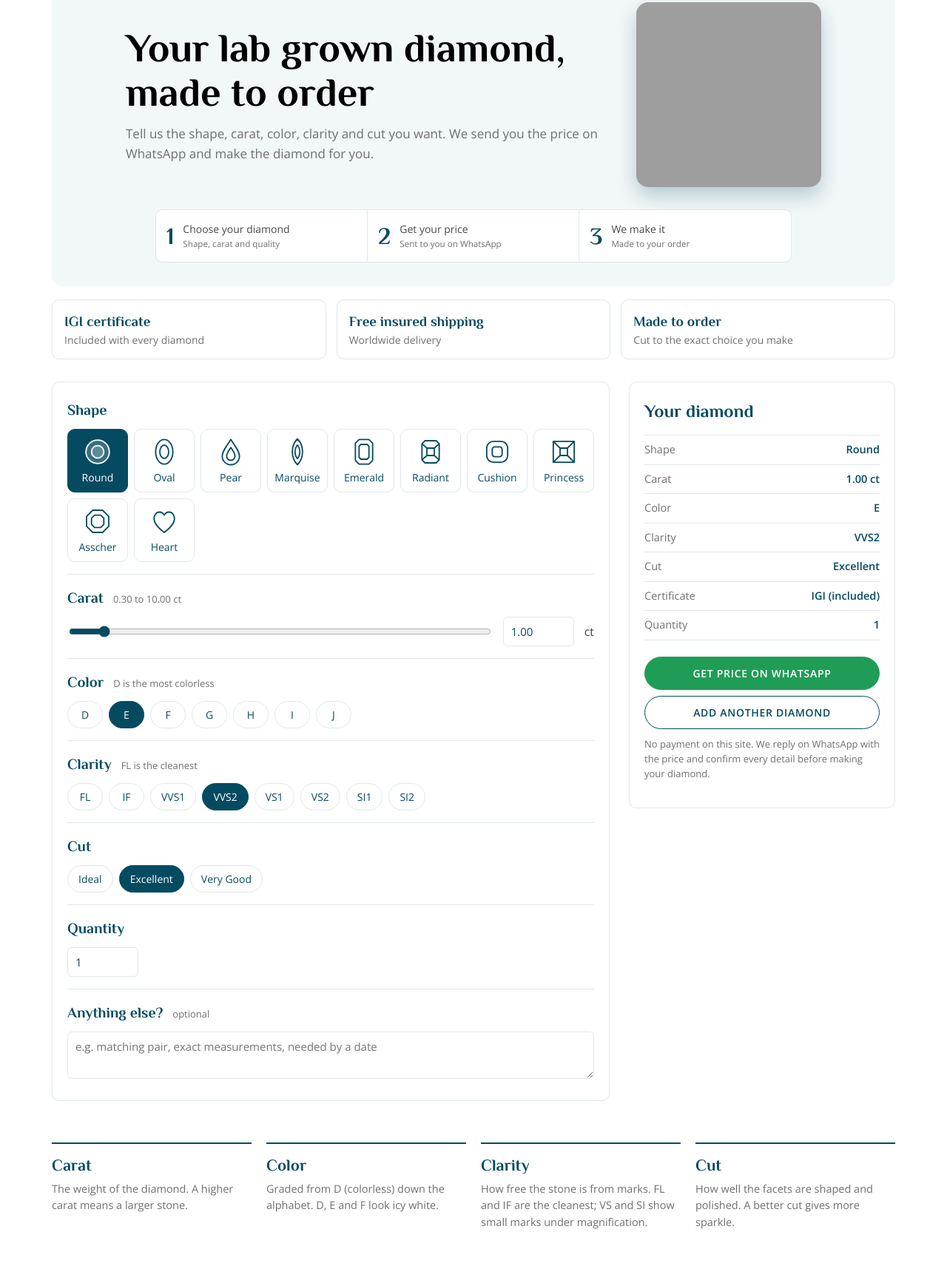
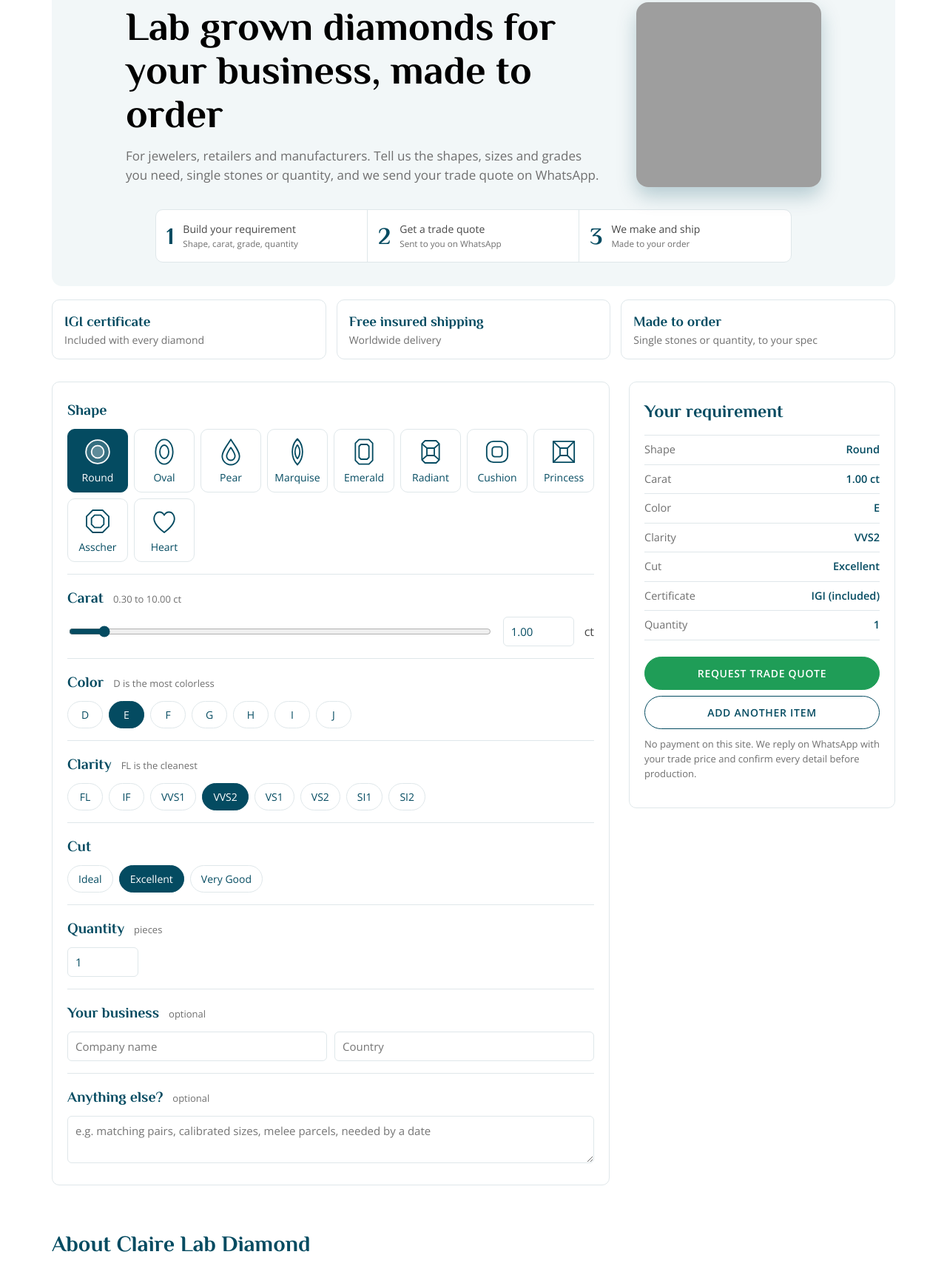
Before and after one commit to dhyanmg15-dotcom/clairelabdiamond, a plain HTML site: page index.html in a window 1280 px wide. Shown: the part 160-1868 px from the top of the page at 74% size. Drawn offline with nearby package versions, Linux system fonts and the light colour scheme; grey boxes are pictures that could not be loaded.

Commit message:
Update index.html

```diff
--- a/index.html
+++ b/index.html
@@ -3,8 +3,8 @@
 <head>
 <meta charset="utf-8">
 <meta name="viewport" content="width=device-width, initial-scale=1">
-<title>Claire Lab Diamond | Made-to-Order Lab Grown Diamonds</title>
-<meta name="description" content="Made-to-order lab grown diamonds. Choose shape, carat, color, clarity and cut, then get your price on WhatsApp.">
+<title>Claire Lab Diamond | Wholesale Lab Grown Diamonds, Made to Order</title>
+<meta name="description" content="Wholesale made-to-order lab grown diamonds for jewelers, retailers and manufacturers. IGI certified. Request a trade quote on WhatsApp.">
 <link rel="preconnect" href="https://fonts.googleapis.com">
 <link href="https://fonts.googleapis.com/css2?family=Philosopher:wght@400;700&family=Open+Sans:wght@400;500;600&display=swap" rel="stylesheet">
 <style>
@@ -56,9 +56,11 @@ nav a:hover{color:var(--ink)}
 .shape[aria-pressed=true] svg{stroke:#fff;fill:rgba(255,255,255,.2)}
 .carat{display:flex;gap:14px;align-items:center;flex-wrap:wrap}
 .carat input[type=range]{flex:1;min-width:180px;accent-color:var(--ink)}
-input[type=number],textarea{font:400 15px "Open Sans",sans-serif;border:1px solid var(--line);padding:9px 10px;color:var(--ink);border-radius:6px}
+input[type=number],input[type=text],textarea{font:400 15px "Open Sans",sans-serif;border:1px solid var(--line);padding:9px 10px;color:var(--ink);border-radius:6px}
 input[type=number]{width:96px}
 textarea{width:100%;min-height:64px;resize:vertical}
+.biz{display:flex;gap:10px;flex-wrap:wrap}
+.biz input{flex:1;min-width:180px}
 .side{border:1px solid var(--line);border-radius:10px;padding:20px;position:sticky;top:84px;background:#fff}
 .side h2{font-size:24px}
 .spec{margin:14px 0;border-top:1px solid var(--line)}
@@ -70,35 +72,38 @@ textarea{width:100%;min-height:64px;resize:vertical}
 .list{margin-top:16px}
 .item{display:flex;gap:10px;justify-content:space-between;align-items:flex-start;background:var(--tint);border-radius:8px;padding:9px 11px;margin-top:8px;font-size:13.5px}
 .item button{border:0;background:none;color:var(--ink);cursor:pointer;font-size:18px;line-height:1;padding:0 2px}
+.about{margin:56px 0 0;max-width:820px}
+.about h2{font-size:30px;margin-bottom:10px}
+.about p{font-size:16px;margin:0 0 10px}
 .info{display:grid;grid-template-columns:repeat(auto-fit,minmax(220px,1fr));gap:20px;margin:56px 0}
 .info div{border-top:2px solid var(--ink);padding-top:12px}
 .info h3{font-size:22px}
 .info p{margin:4px 0 0;color:var(--soft);font-size:14.5px}
-footer{background:var(--ink);color:rgba(255,255,255,.82);padding:32px 0;font-size:14px}
+footer{background:var(--ink);color:rgba(255,255,255,.82);padding:32px 0;font-size:14px;margin-top:56px}
 footer .wrap{display:flex;flex-wrap:wrap;gap:16px;justify-content:space-between;align-items:center}
 @media(max-width:860px){nav{display:none}.steps{grid-template-columns:1fr}.steps div{border-right:0;border-bottom:1px solid var(--line)}.build{grid-template-columns:1fr}.trust{grid-template-columns:1fr}.htop{flex-direction:column-reverse;text-align:center;gap:18px}.hero p{margin:14px auto 0}.gem{width:150px;height:150px}.ph{width:190px;height:190px}.side{position:static}}
 </style>
 </head>
 <body>
-<div class="top">Made-to-order lab grown diamonds &middot; IGI certified &middot; Free insured worldwide shipping</div>
+<div class="top">Wholesale lab grown diamonds for the trade &middot; IGI certified &middot; Free insured worldwide shipping</div>
 <header><div class="wrap">
 <a class="brand" href="#top">CLAIRE <span>LAB DIAMOND</span></a>
-<nav><a href="#build">Build your diamond</a><a href="#guide">4C guide</a></nav>
+<nav><a href="#build">Request a quote</a><a href="#about">About</a><a href="#guide">4C guide</a><a href="#contact">Contact</a></nav>
 <a class="btn wa" id="waTop" target="_blank" rel="noopener">WhatsApp</a>
 </div></header>
 
 <main class="wrap" id="top">
 <section class="hero">
-<div class="htop"><div><h1>Your lab grown diamond, made to order</h1>
-<p>Tell us the shape, carat, color, clarity and cut you want. We send you the price on WhatsApp and make the diamond for you.</p></div><svg class="gem" id="gem" viewBox="0 0 220 220" role="img" aria-label="Round brilliant diamond illustration"><defs><radialGradient id="tb" cx="40%" cy="35%" r="75%"><stop offset="0" stop-color="#fff"/><stop offset="1" stop-color="#bfdde5"/></radialGradient><linearGradient id="dg" x1="0" y1="0" x2="1" y2="1"><stop offset="0" stop-color="#fff"/><stop offset="1" stop-color="#bcdbe4"/></linearGradient></defs></svg><img class="ph" alt="Diamond" hidden src="https://images.unsplash.com/photo-1677249490921-3246e81f19e3?fm=jpg&q=70&w=700&auto=format&fit=crop" onload="this.hidden=false;this.previousElementSibling.style.display='none'" onerror="this.remove()"></div>
+<div class="htop"><div><h1>Lab grown diamonds for your business, made to order</h1>
+<p>For jewelers, retailers and manufacturers. Tell us the shapes, sizes and grades you need, single stones or quantity, and we send your trade quote on WhatsApp.</p></div><svg class="gem" id="gem" viewBox="0 0 220 220" role="img" aria-label="Round brilliant diamond illustration"><defs><radialGradient id="tb" cx="40%" cy="35%" r="75%"><stop offset="0" stop-color="#fff"/><stop offset="1" stop-color="#bfdde5"/></radialGradient><linearGradient id="dg" x1="0" y1="0" x2="1" y2="1"><stop offset="0" stop-color="#fff"/><stop offset="1" stop-color="#bcdbe4"/></linearGradient></defs></svg><img class="ph" alt="Diamond" hidden src="https://images.unsplash.com/photo-1677249490921-3246e81f19e3?fm=jpg&q=70&w=700&auto=format&fit=crop" onload="this.hidden=false;this.previousElementSibling.style.display='none'" onerror="this.remove()"></div>
 <div class="steps">
-<div><b>1</b><span>Choose your diamond<small>Shape, carat and quality</small></span></div>
-<div><b>2</b><span>Get your price<small>Sent to you on WhatsApp</small></span></div>
-<div><b>3</b><span>We make it<small>Made to your order</small></span></div>
+<div><b>1</b><span>Build your requirement<small>Shape, carat, grade, quantity</small></span></div>
+<div><b>2</b><span>Get a trade quote<small>Sent to you on WhatsApp</small></span></div>
+<div><b>3</b><span>We make and ship<small>Made to your order</small></span></div>
 </div>
 </section>
 
-<div class="trust"><div><b>IGI certificate</b>Included with every diamond</div><div><b>Free insured shipping</b>Worldwide delivery</div><div><b>Made to order</b>Cut to the exact choice you make</div></div>
+<div class="trust"><div><b>IGI certificate</b>Included with every diamond</div><div><b>Free insured shipping</b>Worldwide delivery</div><div><b>Made to order</b>Single stones or quantity, to your spec</div></div>
 
 <section class="build" id="build">
 <div class="panel">
@@ -107,19 +112,22 @@ footer .wrap{display:flex;flex-wrap:wrap;gap:16px;justify-content:space-between;
 <div class="frow"><h3>Color <small>D is the most colorless</small></h3><div class="chips" id="fColor"></div></div>
 <div class="frow"><h3>Clarity <small>FL is the cleanest</small></h3><div class="chips" id="fClarity"></div></div>
 <div class="frow"><h3>Cut</h3><div class="chips" id="fCut"></div></div>
-<div class="frow"><h3>Quantity</h3><input type="number" id="qty" min="1" max="999" step="1" value="1" aria-label="Quantity"></div>
-<div class="frow"><h3>Anything else? <small>optional</small></h3><textarea id="msg" placeholder="e.g. matching pair, exact measurements, needed by a date" aria-label="Notes"></textarea></div>
+<div class="frow"><h3>Quantity <small>pieces</small></h3><input type="number" id="qty" min="1" max="999" step="1" value="1" aria-label="Quantity"></div>
+<div class="frow"><h3>Your business <small>optional</small></h3><div class="biz"><input type="text" id="co" placeholder="Company name" aria-label="Company name"><input type="text" id="country" placeholder="Country" aria-label="Country"></div></div>
+<div class="frow"><h3>Anything else? <small>optional</small></h3><textarea id="msg" placeholder="e.g. matching pairs, calibrated sizes, melee parcels, needed by a date" aria-label="Notes"></textarea></div>
 </div>
 
 <aside class="side">
-<h2>Your diamond</h2>
+<h2>Your requirement</h2>
 <div class="spec" id="spec"></div>
-<a class="btn wa" id="send" target="_blank" rel="noopener">Get price on WhatsApp</a>
-<button class="btn ghost" id="add" type="button">Add another diamond</button>
-<div class="note">No payment on this site. We reply on WhatsApp with the price and confirm every detail before making your diamond.</div>
+<a class="btn wa" id="send" target="_blank" rel="noopener">Request trade quote</a>
+<button class="btn ghost" id="add" type="button">Add another item</button>
+<div class="note">No payment on this site. We reply on WhatsApp with your trade price and confirm every detail before production.</div>
 <div class="list" id="list"></div>
 </aside>
 </section>
+
+<section class="about" id="about"><h2>About Claire Lab Diamond</h2><p>Claire Lab Diamond supplies lab grown diamonds to jewelers, retailers and manufacturers. Every diamond is made to order in the shape, size and grade you ask for, comes with an IGI certificate, and ships insured worldwide at no extra charge.</p><p>This website is our introduction and the quickest way to reach us. Send your requirement and we reply with a trade quote on WhatsApp.</p></section>
 
 <section class="info" id="guide">
 <div><h3>Carat</h3><p>The weight of the diamond. A higher carat means a larger stone.</p></div>
@@ -127,9 +135,11 @@ footer .wrap{display:flex;flex-wrap:wrap;gap:16px;justify-content:space-between;
 <div><h3>Clarity</h3><p>How free the stone is from marks. FL and IF are the cleanest; VS and SI show small marks under magnification.</p></div>
 <div><h3>Cut</h3><p>How well the facets are shaped and polished. A better cut gives more sparkle.</p></div>
 </section>
+
+<section class="about" id="contact"><h2>Contact</h2><p>For trade enquiries, message us on WhatsApp: <a id="waC" target="_blank" rel="noopener"><b>+91 98798 09599</b></a></p></section>
 </main>
 
-<footer><div class="wrap"><div><b>CLAIRE LAB DIAMOND</b><br>Lab grown diamonds, made to order.</div><div style="font-size:12px;opacity:.75">Banner image: Stanislav Rozhkov / Unsplash</div><div>WhatsApp: <a id="waFoot" target="_blank" rel="noopener">+91 98798 09599</a></div></div></footer>
+<footer><div class="wrap"><div><b>CLAIRE LAB DIAMOND</b><br>Wholesale lab grown diamonds, made to order.</div><div style="font-size:12px;opacity:.75">Banner image: Stanislav Rozhkov / Unsplash</div><div>WhatsApp: <a id="waFoot" target="_blank" rel="noopener">+91 98798 09599</a></div></div></footer>
 
 <script>
 var WA='919879809599';
@@ -154,11 +164,11 @@ function draw(){
   [['Shape',S.Shape],['Carat',S.Carat.toFixed(2)+' ct'],['Color',S.Color],['Clarity',S.Clarity],['Cut',S.Cut],['Certificate','IGI (included)'],['Quantity',String(qty())]].forEach(function(r){
     var d=el('div');d.appendChild(el('span',null,r[0]));d.appendChild(el('b',null,r[1]));sp.appendChild(d);
   });
-  var all=items.concat([now()]), t=['Hello Claire Lab Diamond, please send me the price for:'];
+  var all=items.concat([now()]), t=['Hello Claire Lab Diamond, please send a trade quote for:'];
   all.forEach(function(d,i){t.push((all.length>1?(i+1)+') ':'')+line(d))});
-  var m=$('msg').value.trim();if(m)t.push('Notes: '+m);
+  var co=$('co').value.trim(),cn=$('country').value.trim(),m=$('msg').value.trim();if(co)t.push('Company: '+co);if(cn)t.push('Country: '+cn);if(m)t.push('Notes: '+m);
   $('send').href=wa(t.join('\n'));
-  $('send').textContent=all.length>1?'Get price for '+all.length+' diamonds':'Get price on WhatsApp';
+  $('send').textContent=all.length>1?'Request quote for '+all.length+' items':'Request trade quote';
   var L=$('list');L.textContent='';
   items.forEach(function(d,i){
     var r=el('div','item');r.appendChild(el('span',null,line(d)));
@@ -184,9 +194,9 @@ function setCarat(v,from){
 $('cRange').oninput=function(){setCarat(this.value,'r')};
 $('cNum').oninput=function(){setCarat(this.value,'n')};
 $('cNum').onblur=function(){this.value=S.Carat.toFixed(2)};
-$('qty').oninput=draw;$('msg').oninput=draw;
+$('qty').oninput=draw;$('msg').oninput=draw;$('co').oninput=draw;$('country').oninput=draw;
 $('add').onclick=function(){if(items.length<20){items.push(now());$('qty').value=1;draw()}};
-$('waTop').href=$('waFoot').href=wa('Hello Claire Lab Diamond, I have a question.');
+$('waTop').href=$('waFoot').href=$('waC').href=wa('Hello Claire Lab Diamond, I have a question.');
 draw();
 </script>
 </body>
```
